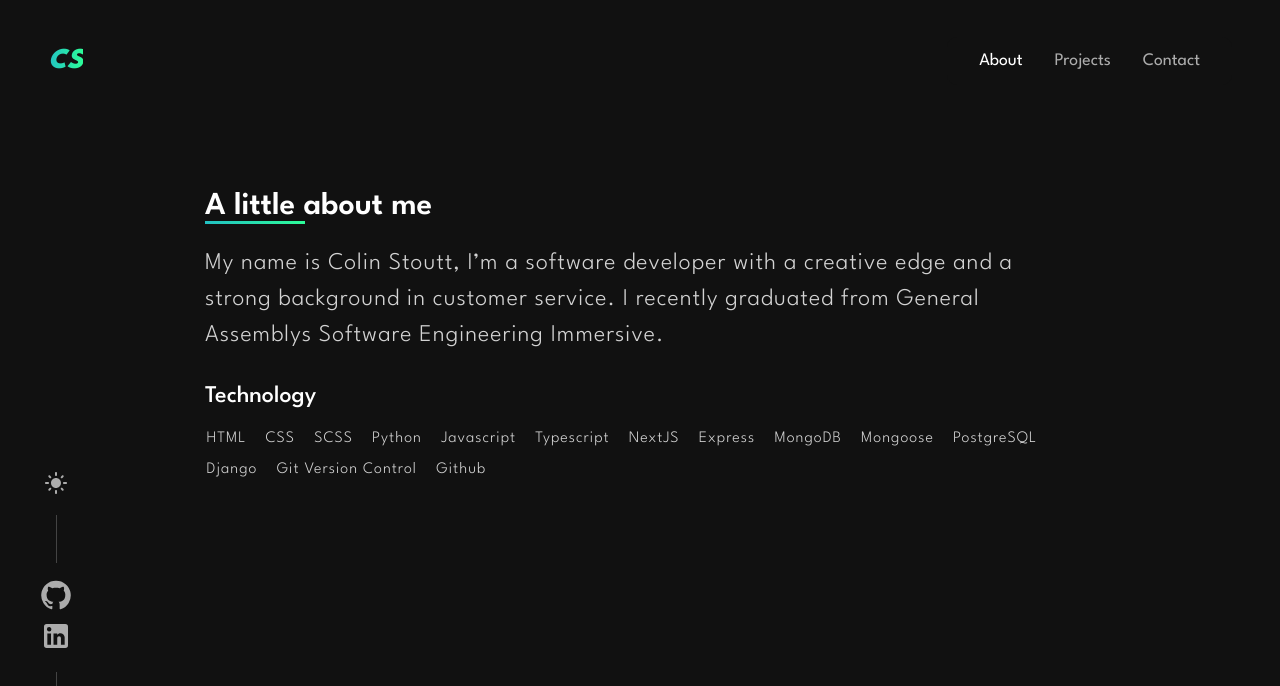
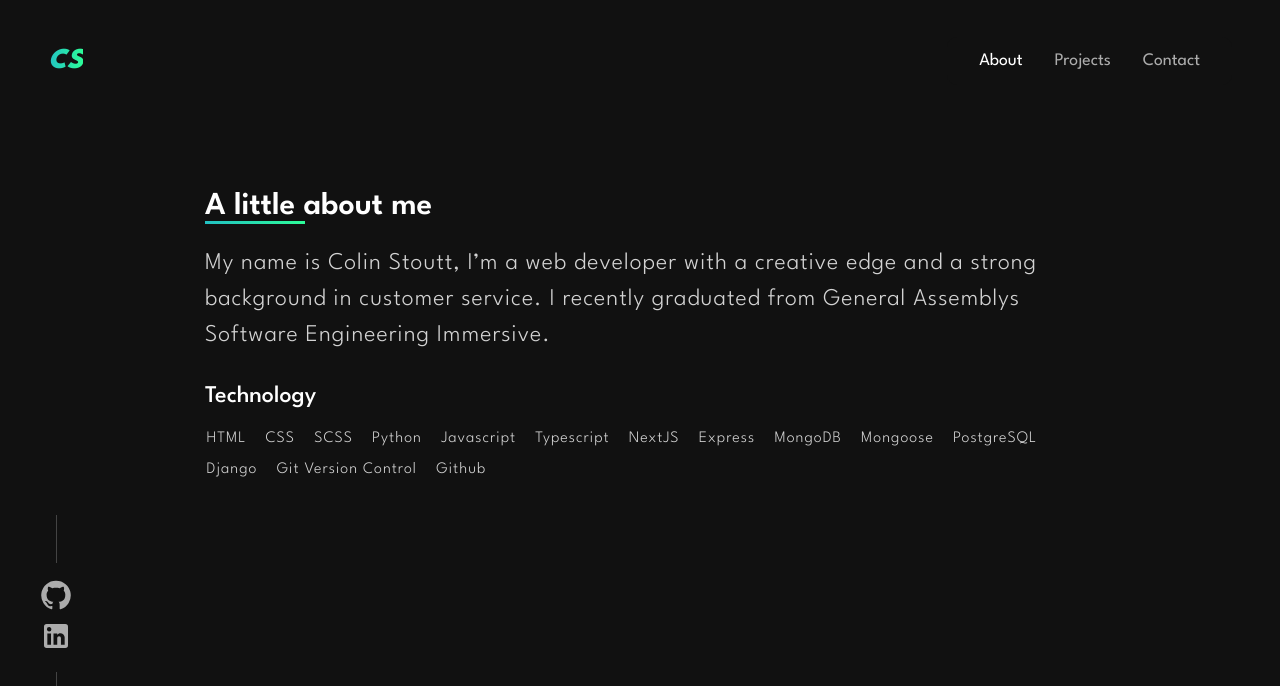
Before and after one commit to colinstoutt/portfolio_colin-stoutt, a Next.js app: page /about in a window 1280 px wide. Shown: the top 686 px of the page. Built offline with nearby package versions, Linux system fonts and the light colour scheme.

Commit message:
change job title

```diff
--- a/src/components/Navbar.jsx
+++ b/src/components/Navbar.jsx
@@ -56,13 +56,13 @@ const Nav = () => {
         </div>
       </div>
       <div className="nav-social-links fade-in-image">
-        <div className="nav__lightmode fade-in-image">
+        {/* <div className="nav__lightmode fade-in-image">
           {lightMode ? (
             <DarkModeIcon onClick={() => setLightMode(!lightMode)} />
           ) : (
             <LightModeIcon onClick={() => setLightMode(!lightMode)} />
           )}
-        </div>
+        </div> */}
         <div className="nav-social-links__line fade-in-image"></div>
         <a className="nav__social-link" href="https://github.com/colinstoutt">
           <GitHubIcon sx={{ fontSize: "2rem" }} />
--- a/src/pages/about.js
+++ b/src/pages/about.js
@@ -8,8 +8,8 @@ const about = () => {
           A little about me<div className="line"></div>
         </h1>
         <p>
-          My name is Colin Stoutt, I’m a software developer with a creative edge
-          and a strong background in customer service. I recently graduated from
+          My name is Colin Stoutt, I’m a web developer with a creative edge and
+          a strong background in customer service. I recently graduated from
           General Assemblys Software Engineering Immersive.
         </p>
       </section>
--- a/src/pages/index.js
+++ b/src/pages/index.js
@@ -3,7 +3,7 @@ export default function Index() {
     <>
       <main className="index">
         <h1 className="index__name fade-in-image">colinStoutt</h1>
-        <h1 className="index__title fade-in-image">softwareDeveloper</h1>
+        <h1 className="index__title fade-in-image">webDeveloper</h1>
       </main>
     </>
   );
```
